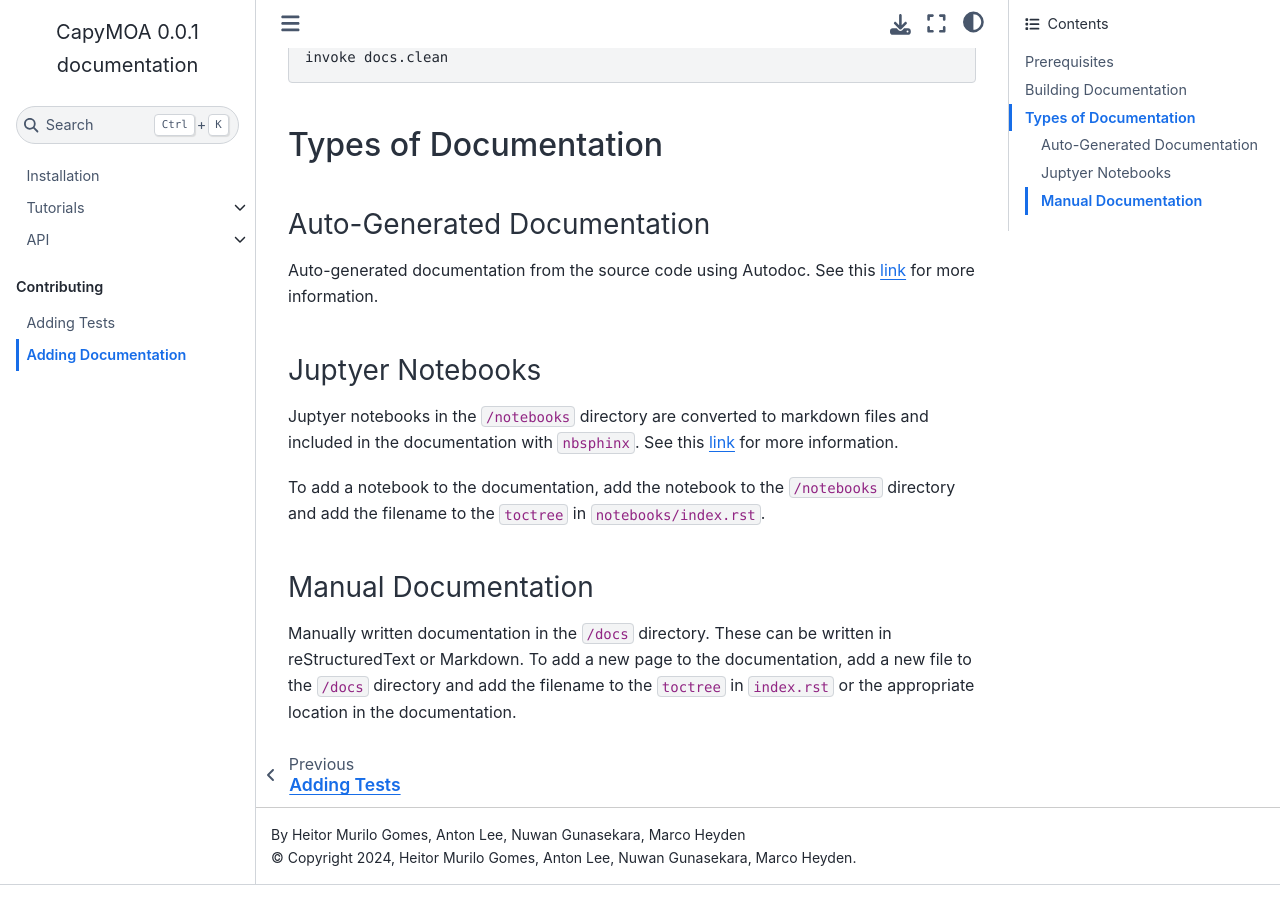
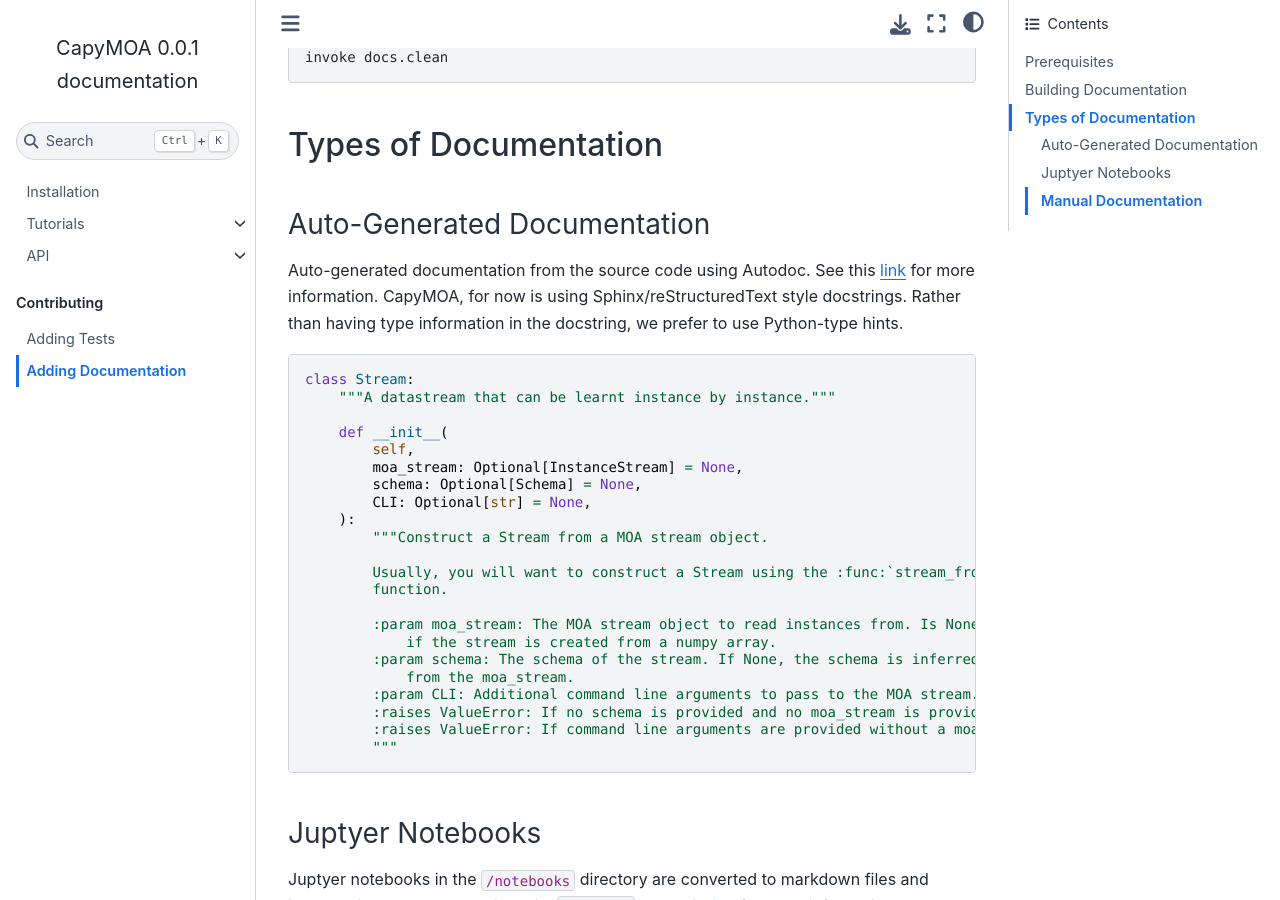
Before and after one commit to adaptive-machine-learning/CapyMOA, a Sphinx documentation site: the page built from docs/README.md, in a window 1280 px wide and 900 px high, scrolled down 700 px. Built offline with Sphinx 7.4.7 and the Sphinx Book theme 1.1.4, drawn with Linux system fonts in a browser that asks for light colours; pages that are not in the unit, such as notebooks, are missing from menus.

Commit message:
Update README.md

````diff
--- a/docs/README.md
+++ b/docs/README.md
@@ -28,7 +28,34 @@
 ### Auto-Generated Documentation
 Auto-generated documentation from the source code using Autodoc. See this
 [link](https://www.sphinx-doc.org/en/master/usage/extensions/autodoc.html)
-for more information.
+for more information. CapyMOA, for now is using Sphinx/reStructuredText style
+docstrings. Rather than having type information in the docstring, we prefer to
+use Python-type hints.
+
+```
+class Stream:
+    """A datastream that can be learnt instance by instance."""
+
+    def __init__(
+        self,
+        moa_stream: Optional[InstanceStream] = None,
+        schema: Optional[Schema] = None,
+        CLI: Optional[str] = None,
+    ):
+        """Construct a Stream from a MOA stream object.
+
+        Usually, you will want to construct a Stream using the :func:`stream_from_file`
+        function.
+
+        :param moa_stream: The MOA stream object to read instances from. Is None
+            if the stream is created from a numpy array.
+        :param schema: The schema of the stream. If None, the schema is inferred
+            from the moa_stream.
+        :param CLI: Additional command line arguments to pass to the MOA stream.
+        :raises ValueError: If no schema is provided and no moa_stream is provided.
+        :raises ValueError: If command line arguments are provided without a moa_stream.
+        """
+```
 
 ### Juptyer Notebooks
 
````
